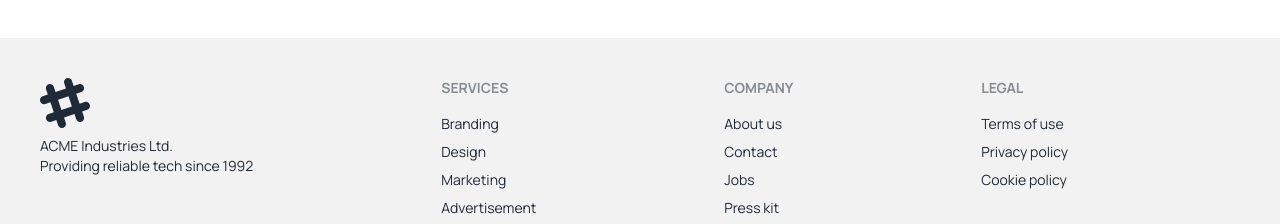
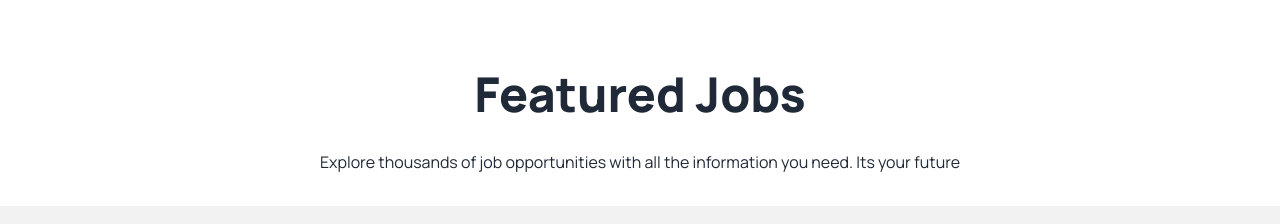
Before and after one commit to developerbadsa/career-hub-react-project, a React (Vite) app: page / in a window 1280 px wide. Shown: the part 1285-1509 px from the top of the page. Built offline with nearby package versions, Linux system fonts and the light colour scheme.

Commit message:
added featured section title and des and adding home page this page

```diff
--- /dev/null
+++ b/src/Components/Pages/Statistics/Sections/FeaturedJob/FeaturedJob.jsx
@@ -0,0 +1,14 @@
+import SectionTitle from "../../../../Sections/SectionTitle/SectionTitle";
+
+
+const FeaturedJob = () => {
+      return (
+            <div>
+                   <SectionTitle title={'Featured Jobs'} description={'Explore thousands of job opportunities with all the information you need. Its your future'} ></SectionTitle>
+
+
+            </div>
+      );
+};
+
+export default FeaturedJob;
--- a/src/Components/Sections/JobCatagory/JobCatagories.jsx
+++ b/src/Components/Pages/Statistics/Sections/JobCatagory/JobCatagories.jsx
@@ -1,6 +1,6 @@
 import React, { useEffect, useState } from "react";
 import JobCatagory from "./JobCatagory";
-import SectionTitle from "../SectionTitle/SectionTitle";
+import SectionTitle from "../../../../Sections/SectionTitle/SectionTitle";
 
 const JobCatagories = () => {
   const [catagories, setCatagories] = useState([]);
--- a/src/Components/Pages/Statistics/Statistics.jsx
+++ b/src/Components/Pages/Statistics/Statistics.jsx
@@ -1,5 +1,6 @@
 import Header from "../../Sections/Header/Header";
-import JobCatagories from "../../Sections/JobCatagory/JobCatagories";
+import FeaturedJob from "./Sections/FeaturedJob/FeaturedJob";
+import JobCatagories from "./Sections/JobCatagory/JobCatagories";
 
 const Statistics = () => {
   return (
@@ -8,6 +9,7 @@ const Statistics = () => {
         <Header></Header>
       </div>
       <JobCatagories></JobCatagories>
+      <FeaturedJob></FeaturedJob>
     </>
   );
 };
```
Also changed, not shown: src/Components/Pages/Statistics/Sections/JobCatagory/JobCatagory.jsx (renamed from src/Components/Sections/JobCatagory/JobCatagory.jsx).
